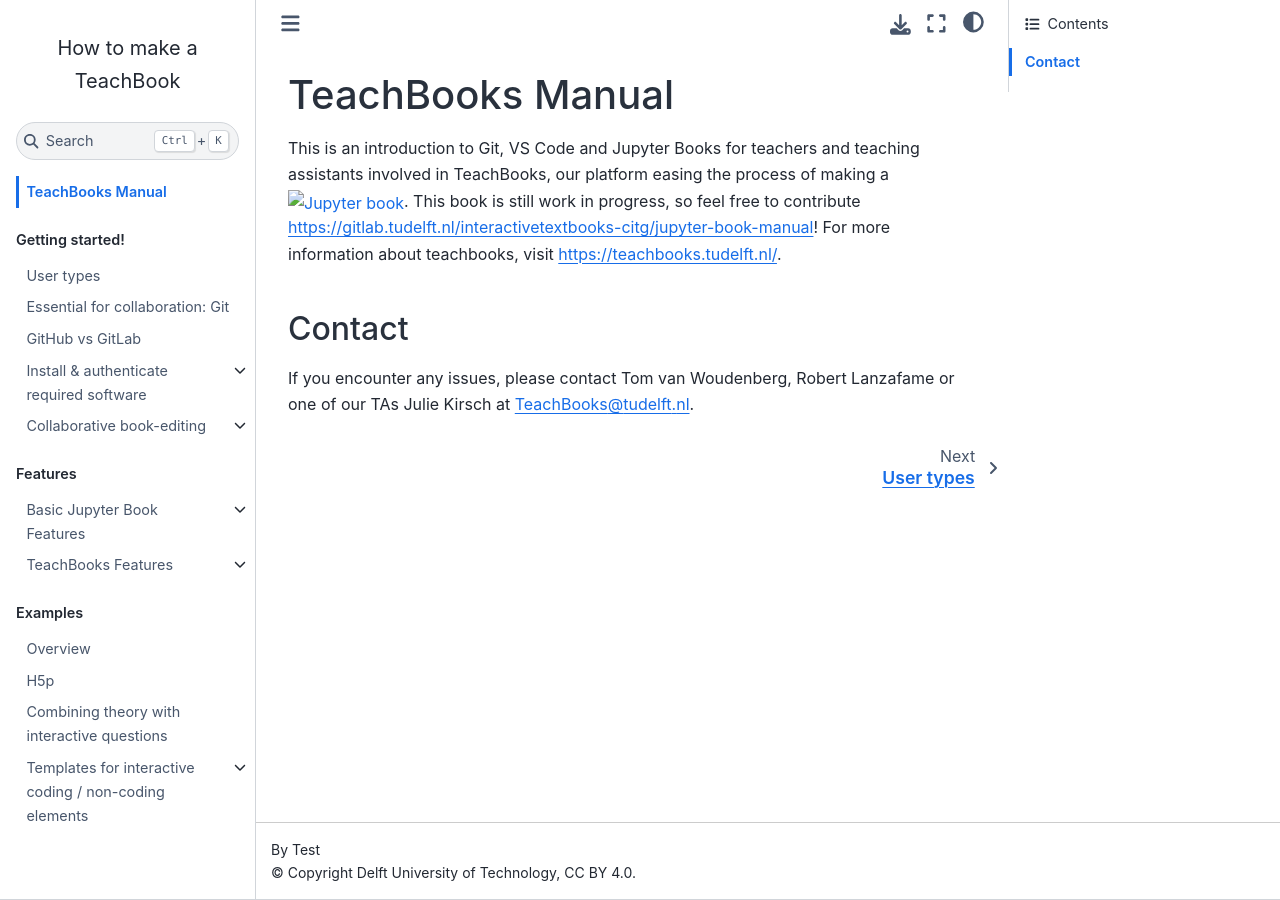
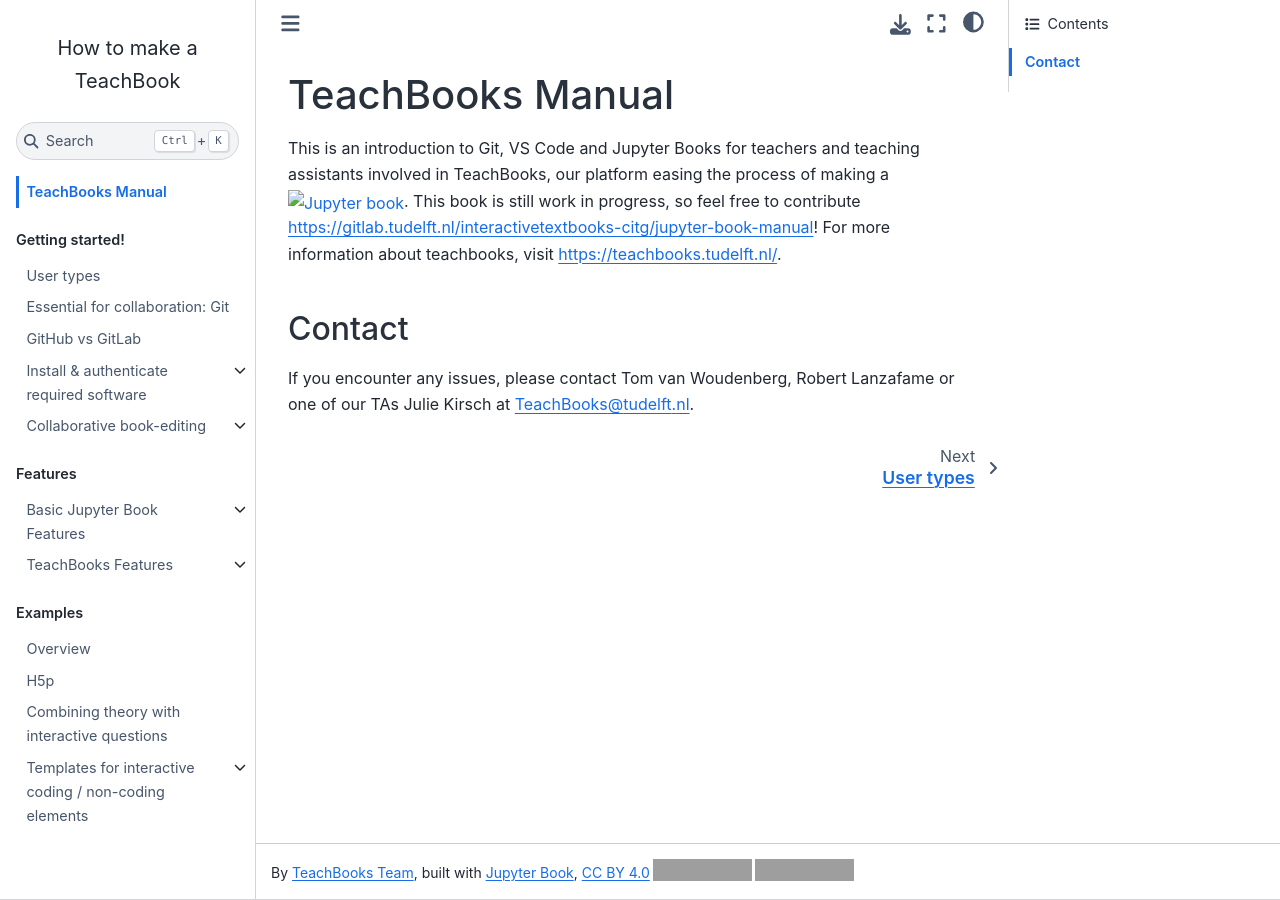
Before and after one commit to TeachBooks/mirror_teachbook_manual, a Jupyter Book: the page built from book/intro.md, in a window 1280 px wide. Built offline with Jupyter Book 1.0.4 settings and Sphinx 7.4.7 and the Sphinx Book theme 1.1.4, drawn with Linux system fonts in a browser that asks for light colours; pages that are not in the unit, such as notebooks, are missing from menus; comment, search, counter and statistics services are not loaded; grey boxes are pictures that could not be loaded.

Commit message:
Fix config copyright

```diff
--- a/book/_config.yml
+++ b/book/_config.yml
@@ -1,7 +1,7 @@
 title: How to make a TeachBook
-author: Test
+author: <a href="https://teachbooks.tudelft.nl/">TeachBooks Team</a>, built with <a href="https://jupyterbook.org/">Jupyter Book</a>, <a href="https://creativecommons.org/licenses/by/4.0/?ref=chooser-v1" target="_blank" rel="license noopener noreferrer"">CC BY 4.0<img style="height:22px!important;margin-left:3px;vertical-align:text-bottom;" src="https://mirrors.creativecommons.org/presskit/icons/cc.svg?ref=chooser-v1" alt=""><img style="height:22px!important;margin-left:3px;vertical-align:text-bottom;" src="https://mirrors.creativecommons.org/presskit/icons/by.svg?ref=chooser-v1" alt="">
+
 logo: images/Logo_without_background.png
-copyright: Delft University of Technology, CC BY 4.0
 
 execute:
   execute_notebooks: 'off'
@@ -11,6 +11,11 @@
 
 html:
   favicon : "images/favicon.ico"
+  baseurl  : "https://teachbooks.tudelft.nl/jupyter-book-manual/"
+# START DRAFT
+  comments:
+    hypothesis: true
+# END DRAFT
 
 sphinx:
   extra_extensions:
@@ -26,9 +31,4 @@
     thebe_config:
       use_thebe_lite: true
       exclude_patterns: ["**/_*.yml", "**/*.md", "**/*.ipynb"]
-
-# START DRAFT
-html:
-  comments:
-    hypothesis: true
-# END DRAFT
+    html_show_copyright: false
```
